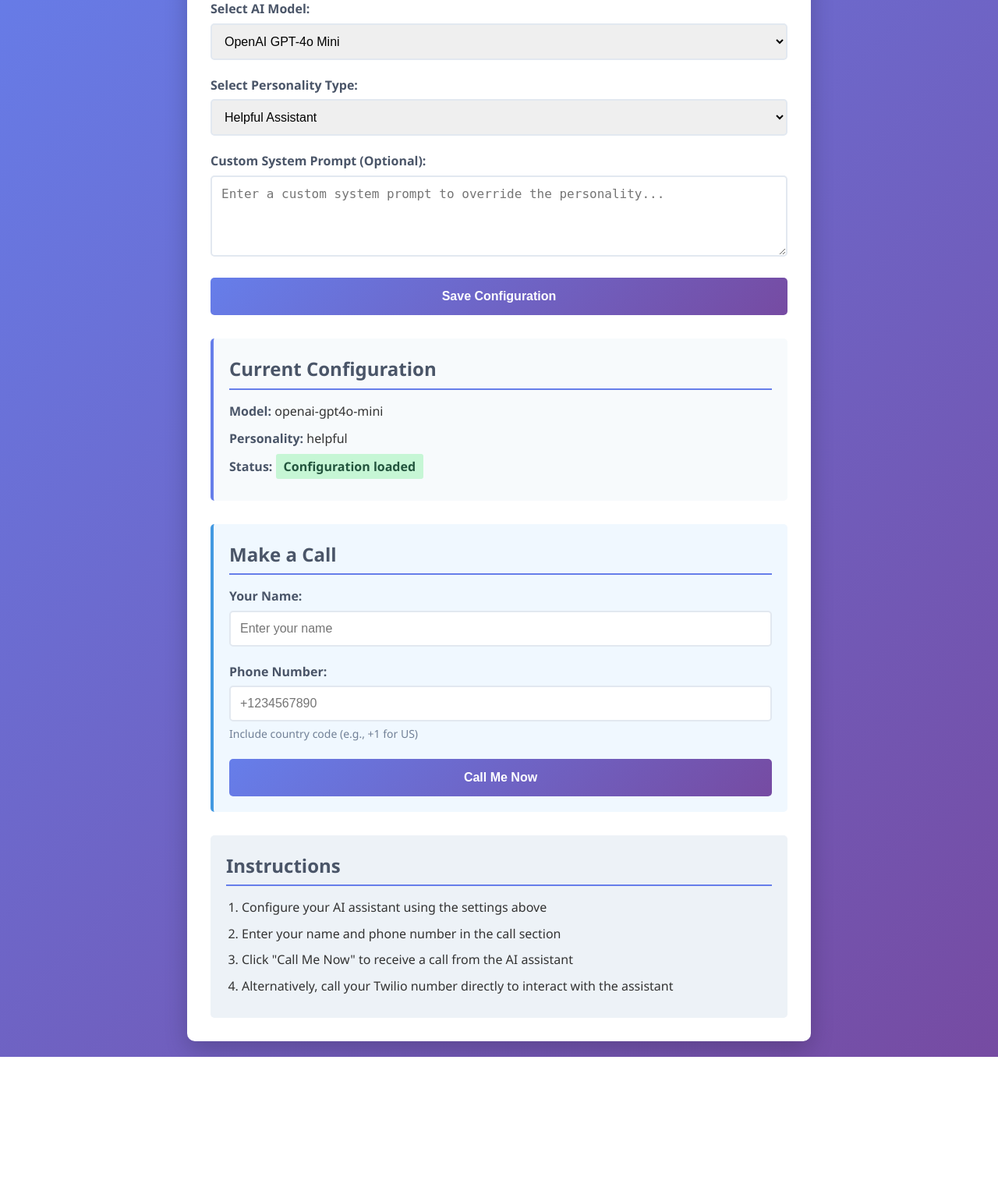
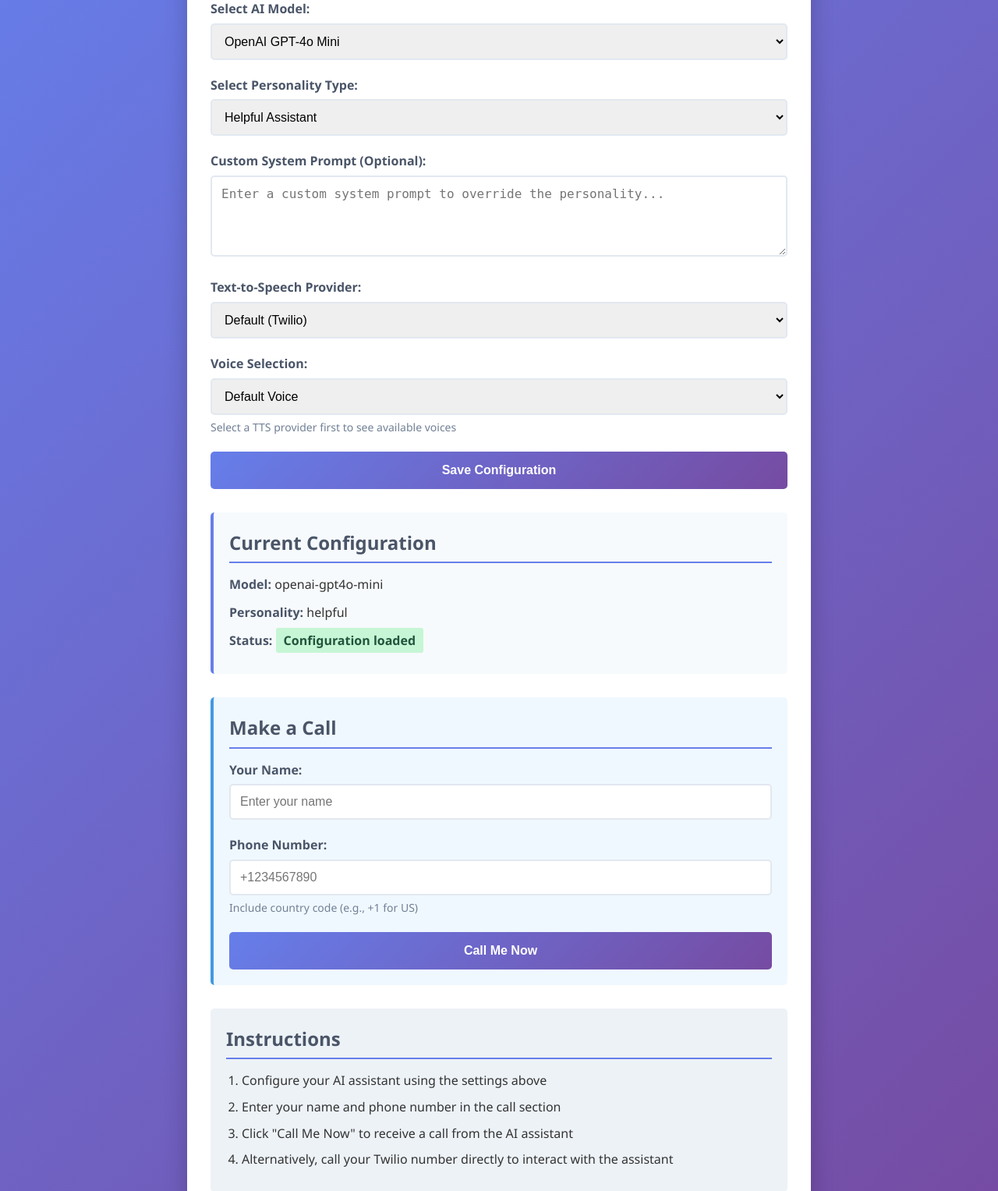
Before and after one commit to rishabkumar7/twilio-cr-byom, a FastAPI app: page / in a window 1280 px wide. Shown: the part 145-1672 px from the top of the page at 78% size. Before the commit the page ends 1500 px from the top, so only its background shows below. Run offline with FastAPI, Linux system fonts and the light colour scheme.

Commit message:
added eleven labs voices

```diff
--- a/main.py
+++ b/main.py
@@ -32,7 +32,13 @@ def get_personalized_greeting(call_sid):
 DEFAULT_CONFIG = {
     "aiModel": "openai-gpt4o-mini",
     "personality": "helpful",
-    "customPrompt": ""
+    "customPrompt": "",
+    "ttsProvider": "default",
+    "voiceId": "",
+    "elevenLabsModel": "flash_v2_5",
+    "speed": "1.0",
+    "stability": "0.5",
+    "similarity": "0.5"
 }
 
 # Personality prompts
@@ -65,6 +71,12 @@ class ConfigModel(BaseModel):
     aiModel: str
     personality: str
     customPrompt: str = ""
+    ttsProvider: str = "default"
+    voiceId: str = ""
+    elevenLabsModel: str = "flash_v2_5"
+    speed: str = "1.0"
+    stability: str = "0.5"
+    similarity: str = "0.5"
 
 class CallRequest(BaseModel):
     name: str
@@ -180,6 +192,30 @@ async def make_call(call_request: CallRequest):
         print(f"Error making call: {e}")
         raise HTTPException(status_code=500, detail=f"Failed to initiate call: {str(e)}")
 
+def build_voice_attribute():
+    """Build the voice attribute string for TwiML based on current configuration"""
+    if current_config["ttsProvider"] == "default" or not current_config["voiceId"]:
+        return ""
+
+    voice_id = current_config["voiceId"]
+
+    # For ElevenLabs, build the complex voice attribute
+    if current_config["ttsProvider"] == "ElevenLabs":
+        # Add model if not default
+        if current_config["elevenLabsModel"] != "flash_v2_5":
+            voice_id += f"-{current_config['elevenLabsModel']}"
+
+        # Add voice settings (speed_stability_similarity)
+        speed = current_config["speed"]
+        stability = current_config["stability"]
+        similarity = current_config["similarity"]
+
+        # Only add settings if they're not default values
+        if speed != "1.0" or stability != "0.5" or similarity != "0.5":
+            voice_id += f"-{speed}_{stability}_{similarity}"
+
+    return voice_id
+
 @app.get("/twiml")
 async def twiml_endpoint(request: Request):
     """Endpoint that returns TwiML for Twilio to connect to the WebSocket"""
@@ -189,12 +225,27 @@ async def twiml_endpoint(request: Request):
 
     print(f"TwiML request for CallSid: {call_sid}")
 
+    # Build TTS attributes
+    tts_provider = current_config["ttsProvider"]
+    voice_attr = build_voice_attribute()
+
+    # Build ConversationRelay attributes
+    relay_attrs = f'url="{WS_URL}" welcomeGreeting="{greeting}"'
+
+    if tts_provider != "default":
+        relay_attrs += f' ttsProvider="{tts_provider}"'
+
+    if voice_attr:
+        relay_attrs += f' voice="{voice_attr}"'
+
     xml_response = f"""<?xml version="1.0" encoding="UTF-8"?>
     <Response>
       <Connect>
-        <ConversationRelay url="{WS_URL}" welcomeGreeting="{greeting}" />
+        <ConversationRelay {relay_attrs} />
       </Connect>
     </Response>"""
+
+    print(f"Generated TwiML with TTS provider: {tts_provider}, Voice: {voice_attr}")
 
     return Response(content=xml_response, media_type="text/xml")
 
--- a/static/script.js
+++ b/static/script.js
@@ -7,6 +7,39 @@ document.addEventListener('DOMContentLoaded', function() {
     const callStatusElement = document.getElementById('callStatus');
     const callButton = document.getElementById('callButton');
     const phoneInput = document.getElementById('phoneNumber');
+    const ttsProviderSelect = document.getElementById('ttsProvider');
+    const voiceIdSelect = document.getElementById('voiceId');
+    const elevenLabsOptions = document.getElementById('elevenLabsOptions');
+
+    // Voice options for different TTS providers
+    const voiceOptions = {
+        'Google': [
+            { id: 'en-US-Wavenet-D', name: 'English (US) - Male (Wavenet-D)' },
+            { id: 'en-US-Wavenet-F', name: 'English (US) - Female (Wavenet-F)' },
+            { id: 'en-US-Wavenet-A', name: 'English (US) - Male (Wavenet-A)' },
+            { id: 'en-US-Wavenet-C', name: 'English (US) - Female (Wavenet-C)' },
+            { id: 'en-GB-Wavenet-A', name: 'English (UK) - Female (Wavenet-A)' },
+            { id: 'en-GB-Wavenet-B', name: 'English (UK) - Male (Wavenet-B)' }
+        ],
+        'Amazon': [
+            { id: 'Joanna', name: 'Joanna - Female (US)' },
+            { id: 'Matthew', name: 'Matthew - Male (US)' },
+            { id: 'Amy', name: 'Amy - Female (UK)' },
+            { id: 'Brian', name: 'Brian - Male (UK)' },
+            { id: 'Emma', name: 'Emma - Female (UK)' },
+            { id: 'Joey', name: 'Joey - Male (US)' }
+        ],
+        'ElevenLabs': [
+            { id: 'NYC9WEgkq1u4jiqBseQ9', name: 'Rachel - Female (US)' },
+            { id: 'XrExE9yKIg1WjnnlVkGX', name: 'Sarah - Female (US)' },
+            { id: 'pNInz6obpgDQGcFmaJgB', name: 'Adam - Male (US)' },
+            { id: 'EXAVITQu4vr4xnSDxMaL', name: 'Bella - Female (US)' },
+            { id: 'VR6AewLTigWG4xSOukaG', name: 'Arnold - Male (US)' },
+            { id: 'MF3mGyEYCl7XYWbV9V6O', name: 'Elli - Female (UK)' },
+            { id: 'TxGEqnHWrfWFTfGW9XjX', name: 'Josh - Male (US)' },
+            { id: 'rrnE6lqcAXUsjyKgJHl4', name: 'Antoni - Male (US)' }
+        ]
+    };
 
     // Load current configuration on page load
     loadCurrentConfig();
@@ -50,6 +83,50 @@ document.addEventListener('DOMContentLoaded', function() {
         }
     });
 
+    // Handle TTS provider selection
+    ttsProviderSelect.addEventListener('change', function() {
+        const selectedProvider = this.value;
+        updateVoiceOptions(selectedProvider);
+
+        // Show/hide ElevenLabs options
+        if (selectedProvider === 'ElevenLabs') {
+            elevenLabsOptions.style.display = 'block';
+        } else {
+            elevenLabsOptions.style.display = 'none';
+        }
+    });
+
+    // Update voice selection based on TTS provider
+    function updateVoiceOptions(provider) {
+        const voiceSelect = voiceIdSelect;
+        const voiceHelp = document.getElementById('voiceHelp');
+
+        // Clear existing options
+        voiceSelect.innerHTML = '<option value="">Default Voice</option>';
+
+        if (provider && provider !== 'default' && voiceOptions[provider]) {
+            voiceOptions[provider].forEach(voice => {
+                const option = document.createElement('option');
+                option.value = voice.id;
+                option.textContent = voice.name;
+                voiceSelect.appendChild(option);
+            });
+            voiceHelp.textContent = `Select a ${provider} voice`;
+        } else {
+            voiceHelp.textContent = 'Select a TTS provider first to see available voices';
+        }
+    }
+
+    // Handle range slider updates for ElevenLabs
+    ['speed', 'stability', 'similarity'].forEach(param => {
+        const slider = document.getElementById(param);
+        const display = document.getElementById(param + 'Value');
+
+        slider.addEventListener('input', function() {
+            display.textContent = this.value;
+        });
+    });
+
     form.addEventListener('submit', async function(e) {
         e.preventDefault();
 
@@ -57,7 +134,13 @@ document.addEventListener('DOMContentLoaded', function() {
         const config = {
             aiModel: formData.get('aiModel'),
             personality: formData.get('personality'),
-            customPrompt: formData.get('customPrompt')
+            customPrompt: formData.get('customPrompt'),
+            ttsProvider: formData.get('ttsProvider'),
+            voiceId: formData.get('voiceId'),
+            elevenLabsModel: formData.get('elevenLabsModel'),
+            speed: formData.get('speed'),
+            stability: formData.get('stability'),
+            similarity: formData.get('similarity')
         };
 
         // Update status
@@ -102,6 +185,30 @@ document.addEventListener('DOMContentLoaded', function() {
                 }
                 if (config.customPrompt) {
                     document.getElementById('customPrompt').value = config.customPrompt;
+                }
+                if (config.ttsProvider) {
+                    document.getElementById('ttsProvider').value = config.ttsProvider;
+                    updateVoiceOptions(config.ttsProvider);
+
+                    if (config.ttsProvider === 'ElevenLabs') {
+                        elevenLabsOptions.style.display = 'block';
+                        if (config.elevenLabsModel) document.getElementById('elevenLabsModel').value = config.elevenLabsModel;
+                        if (config.speed) {
+                            document.getElementById('speed').value = config.speed;
+                            document.getElementById('speedValue').textContent = config.speed;
+                        }
+                        if (config.stability) {
+                            document.getElementById('stability').value = config.stability;
+                            document.getElementById('stabilityValue').textContent = config.stability;
+                        }
+                        if (config.similarity) {
+                            document.getElementById('similarity').value = config.similarity;
+                            document.getElementById('similarityValue').textContent = config.similarity;
+                        }
+                    }
+                }
+                if (config.voiceId) {
+                    document.getElementById('voiceId').value = config.voiceId;
                 }
             }
         } catch (error) {
--- a/templates/index.html
+++ b/templates/index.html
@@ -39,6 +39,56 @@
             <div class="form-group">
                 <label for="customPrompt">Custom System Prompt (Optional):</label>
                 <textarea id="customPrompt" name="customPrompt" rows="4" placeholder="Enter a custom system prompt to override the personality..."></textarea>
+            </div>
+
+            <div class="form-group">
+                <label for="ttsProvider">Text-to-Speech Provider:</label>
+                <select id="ttsProvider" name="ttsProvider" required>
+                    <option value="default">Default (Twilio)</option>
+                    <option value="Google">Google TTS</option>
+                    <option value="Amazon">Amazon Polly</option>
+                    <option value="ElevenLabs">ElevenLabs</option>
+                </select>
+            </div>
+
+            <div class="form-group">
+                <label for="voiceId">Voice Selection:</label>
+                <select id="voiceId" name="voiceId">
+                    <option value="">Default Voice</option>
+                </select>
+                <small id="voiceHelp">Select a TTS provider first to see available voices</small>
+            </div>
+
+            <div id="elevenLabsOptions" class="form-group elevenlabs-options" style="display: none;">
+                <h4>ElevenLabs Voice Customization</h4>
+
+                <div class="voice-setting">
+                    <label for="elevenLabsModel">Model:</label>
+                    <select id="elevenLabsModel" name="elevenLabsModel">
+                        <option value="flash_v2_5">Flash 2.5 (Default)</option>
+                        <option value="flash_v2">Flash 2.0</option>
+                        <option value="turbo_v2_5">Turbo 2.5</option>
+                        <option value="turbo_v2">Turbo 2.0</option>
+                    </select>
+                </div>
+
+                <div class="voice-setting">
+                    <label for="speed">Speed (0.7 - 1.2):</label>
+                    <input type="range" id="speed" name="speed" min="0.7" max="1.2" step="0.1" value="1.0">
+                    <span id="speedValue">1.0</span>
+                </div>
+
+                <div class="voice-setting">
+                    <label for="stability">Stability (0.0 - 1.0):</label>
+                    <input type="range" id="stability" name="stability" min="0.0" max="1.0" step="0.1" value="0.5">
+                    <span id="stabilityValue">0.5</span>
+                </div>
+
+                <div class="voice-setting">
+                    <label for="similarity">Similarity (0.0 - 1.0):</label>
+                    <input type="range" id="similarity" name="similarity" min="0.0" max="1.0" step="0.1" value="0.5">
+                    <span id="similarityValue">0.5</span>
+                </div>
             </div>
 
             <button type="submit">Save Configuration</button>
```
Also changed, not shown: static/style.css (+43 -0 lines).
